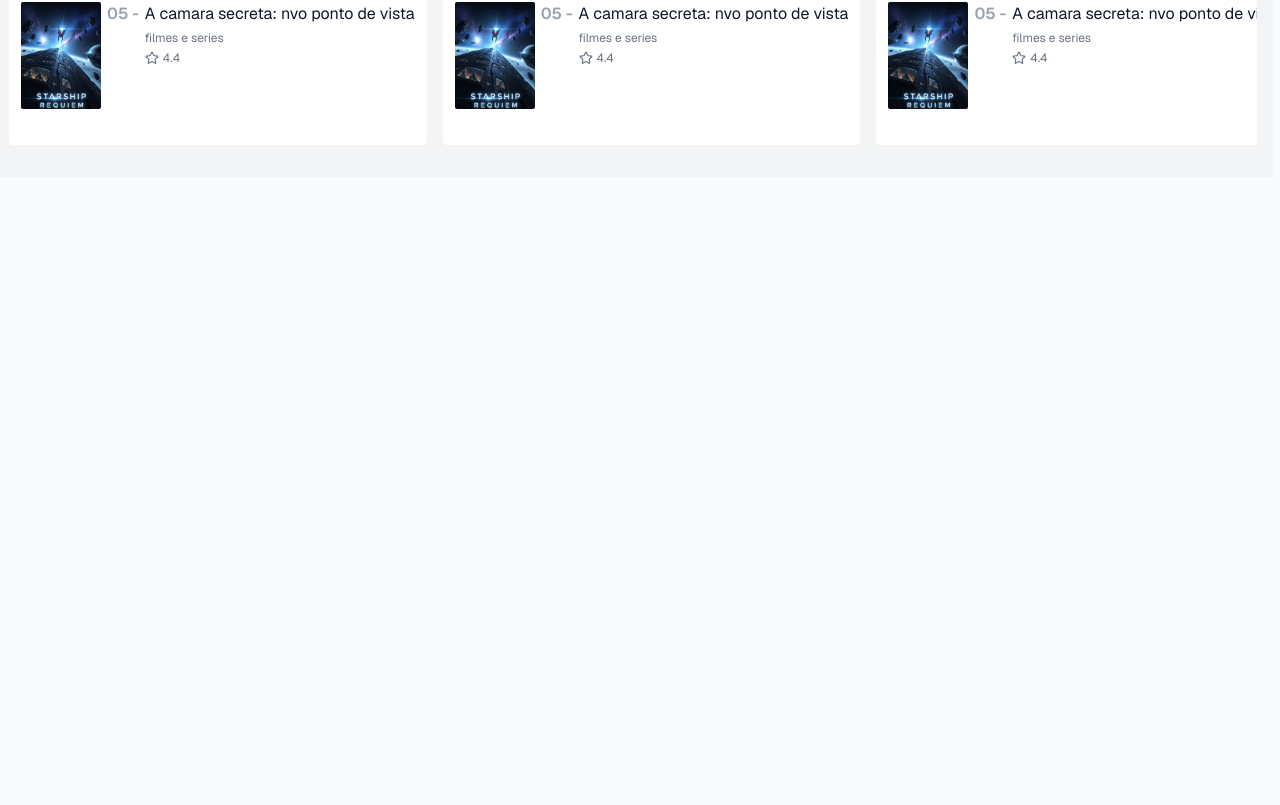
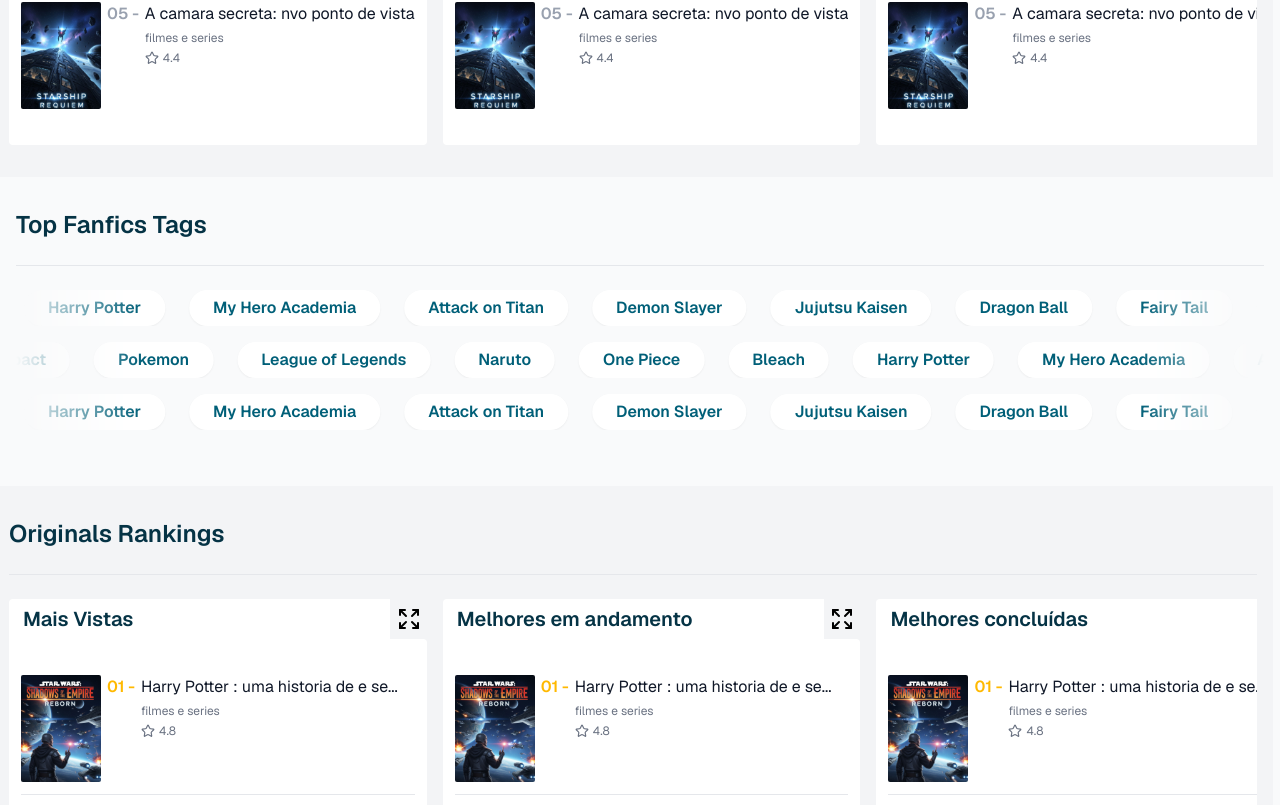
Before and after one commit to MateusBorgesGuimaraes/type-tale, a Next.js app: page / in a window 1280 px wide. Shown: the part 1268-2073 px from the top of the page. Before the commit the page ends 1445 px from the top, so only its background shows below. Built offline with nearby package versions, Linux system fonts and the light colour scheme.

Commit message:
Ranking e tags

```diff
--- a/src/app/globals.css
+++ b/src/app/globals.css
@@ -17,6 +17,36 @@
     opacity: 1;
     transform: translateY(0);
   }
+}
+
+@keyframes marquee {
+  0% {
+    transform: translateX(0);
+  }
+  100% {
+    transform: translateX(-50%);
+  }
+}
+
+@keyframes marquee-reverse {
+  0% {
+    transform: translateX(-50%);
+  }
+  100% {
+    transform: translateX(0);
+  }
+}
+
+.animate-marquee {
+  animation: marquee 60s linear infinite;
+}
+
+.animate-marquee-reverse {
+  animation: marquee-reverse 55s linear infinite;
+}
+
+.group:hover .pause-on-hover {
+  animation-play-state: paused !important;
 }
 
 .animate-fadeIn {
--- a/src/app/page.tsx
+++ b/src/app/page.tsx
@@ -1,7 +1,7 @@
 import { AnnoucementsList } from "@/components/announcements-list/announcements-list";
 import { ImagesSlider } from "@/components/images-slider/images-slider";
-import { RankingDisplay } from "@/components/ranking-display/ranking-display";
 import { RankingSection } from "@/components/ranking-section/ranking-section";
+import { TagsSection } from "@/components/tags-section/tags-section";
 import { Title } from "@/components/title/title";
 
 export default function Home() {
@@ -93,6 +93,32 @@
     },
   ];
 
+  const fanficsTags = [
+    "Naruto",
+    "One Piece",
+    "Bleach",
+    "Harry Potter",
+    "My Hero Academia",
+    "Attack on Titan",
+    "Demon Slayer",
+    "Jujutsu Kaisen",
+    "Dragon Ball",
+    "Fairy Tail",
+    "Black Clover",
+    "Hunter x Hunter",
+    "Percy Jackson",
+    "Marvel",
+    "DC Comics",
+    "Star Wars",
+    "Lord of the Rings",
+    "Game of Thrones",
+    "Fate Series",
+    "Fullmetal Alchemist",
+    "Genshin Impact",
+    "Pokemon",
+    "League of Legends",
+  ];
+
   return (
     <div>
       <section
@@ -132,6 +158,24 @@
           melhorCompleta: "/fanfic/completed",
         }}
       />
+      <section className="py-8 overflow-hidden">
+        <div className="pb-6 mb-6 border-b border-gray-200">
+          <Title>Top Fanfics Tags</Title>
+        </div>
+        <div className="relative min-w-[1200px] overflow-hidden">
+          <TagsSection tagsName={fanficsTags} />
+        </div>
+      </section>
+      <RankingSection
+        ariaLabel="Originals Rankings"
+        stories={STORIES}
+        title="Originals Rankings"
+        queries={{
+          melhorAndamento: "/original/ongoing",
+          maisVistas: "/original/most-viewed",
+          melhorCompleta: "/original/completed",
+        }}
+      />
     </div>
   );
 }
--- /dev/null
+++ b/src/components/tags-section/tags-section.tsx
@@ -0,0 +1,51 @@
+type TagsSectionProp = {
+  tagsName: string[];
+};
+
+export function TagsSection({ tagsName }: TagsSectionProp) {
+  const extendedTags = [...tagsName, ...tagsName];
+
+  return (
+    <div className="flex flex-col gap-4 overflow-hidden group">
+      <div className="flex overflow-hidden [mask-image:linear-gradient(to_right,transparent,black_10%,black_90%,transparent)]">
+        <ul className="flex gap-6 flex-nowrap animate-marquee pause-on-hover">
+          {extendedTags.map((tag, index) => (
+            <li
+              key={`row1-${index}`}
+              className="font-semibold text-cyan-800 dark:text-cyan-200 py-1.5 px-6 rounded-[20px] bg-white dark:bg-gray-800 shadow-xs whitespace-nowrap"
+            >
+              {tag}
+            </li>
+          ))}
+        </ul>
+      </div>
+
+      <div className="flex overflow-hidden [mask-image:linear-gradient(to_right,transparent,black_10%,black_90%,transparent)]">
+        <ul className="flex gap-6 flex-nowrap animate-marquee-reverse pause-on-hover">
+          {extendedTags.map((tag, index) => (
+            <li
+              key={`row2-${index}`}
+              className="font-semibold text-cyan-800 dark:text-cyan-200 py-1.5 px-6 rounded-[20px] bg-white dark:bg-gray-800 shadow-xs whitespace-nowrap"
+            >
+              {tag}
+            </li>
+          ))}
+        </ul>
+      </div>
+
+      {/* Linha 3 */}
+      <div className="flex overflow-hidden [mask-image:linear-gradient(to_right,transparent,black_10%,black_90%,transparent)]">
+        <ul className="flex gap-6 flex-nowrap animate-marquee pause-on-hover">
+          {extendedTags.map((tag, index) => (
+            <li
+              key={`row3-${index}`}
+              className="font-semibold text-cyan-800 dark:text-cyan-200 py-1.5 px-6 rounded-[20px] bg-white dark:bg-gray-800 shadow-xs whitespace-nowrap"
+            >
+              {tag}
+            </li>
+          ))}
+        </ul>
+      </div>
+    </div>
+  );
+}
```
